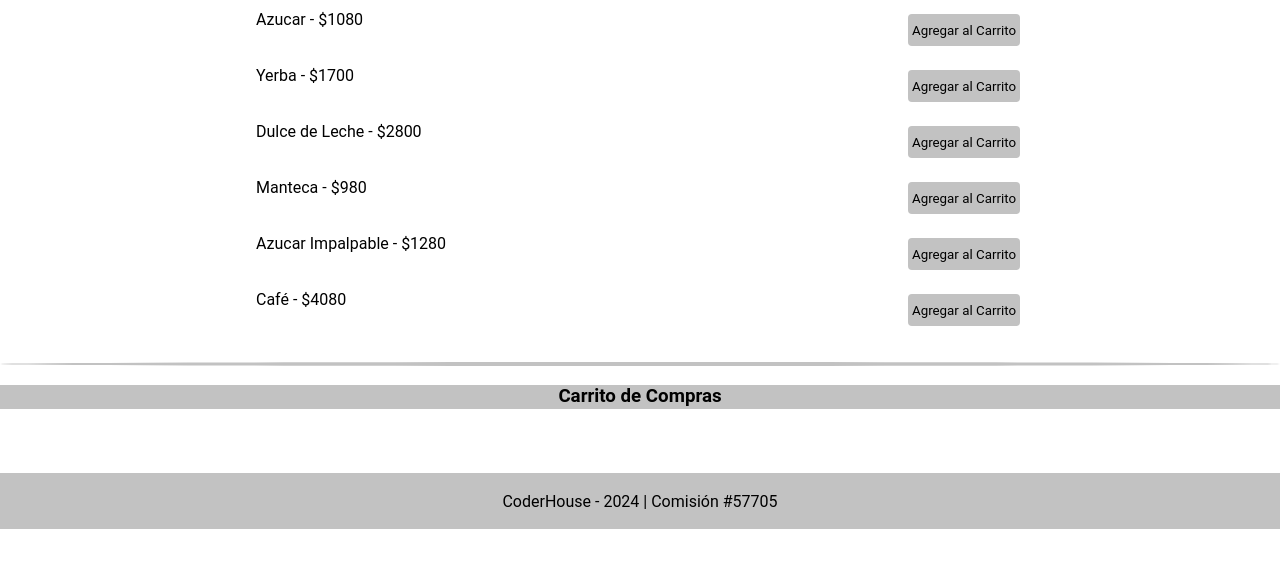
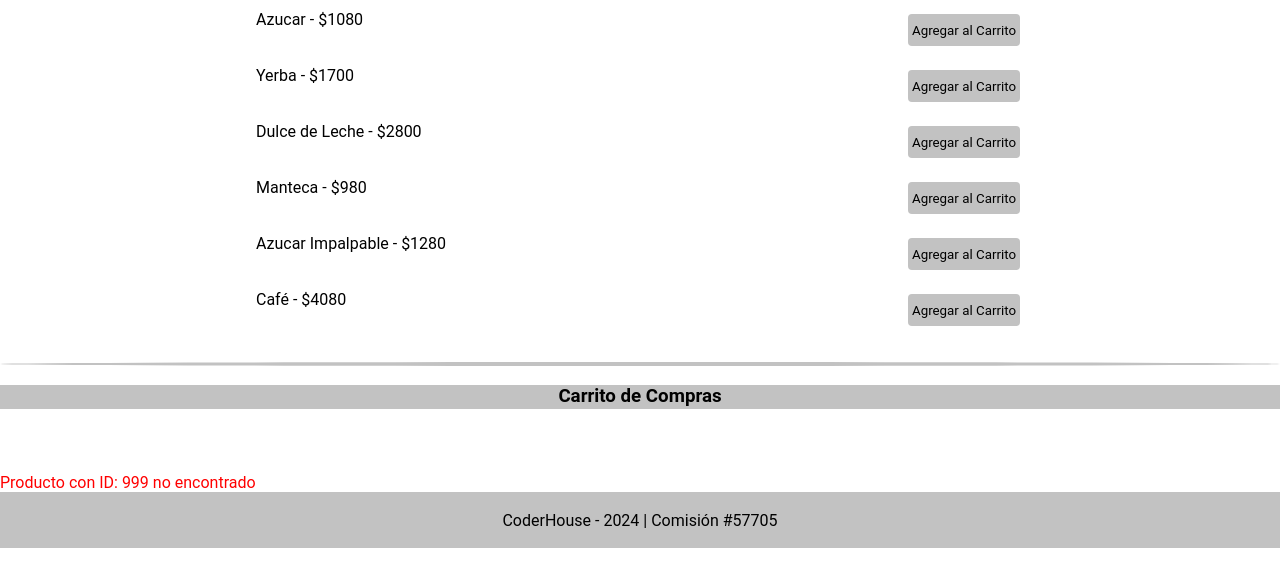
Before and after one commit to Drako01/javascript---57705, a plain HTML site: page products.html in a window 1280 px wide. Shown: the part 175-762 px from the top of the page. Drawn offline with Linux system fonts and the light colour scheme.

Commit message:
Agregar al Carrito Producto Inxistente arreglado

```diff
--- a/js/products.js
+++ b/js/products.js
@@ -10,13 +10,13 @@ const products = [
 let cart = loadCartFromLocalStorage();
 const errorCarritoDiv = document.getElementById('error_carrito');
 errorCarritoDiv.style.color = 'red';
-function mandarMjeDeError(){
-    errorCarritoDiv.innerHTML = `<p>Producto no encontrado</p>`;
+function mandarMjeDeError(productId){
+    errorCarritoDiv.innerHTML = `<p>Producto con ID: ${productId} no encontrado</p>`;
 }
 function addToCart(productId, quantity) {
     const product = products.find(p => p.id === productId);
     if (!product) {
-        mandarMjeDeError()
+        mandarMjeDeError(productId)
         return;
     }
 
@@ -77,3 +77,8 @@ document.addEventListener('DOMContentLoaded', () => {
     renderProducts();
     renderCart();
 });
+
+function testError() {
+    addToCart(999, 1); // El Producto con id 999 no existe, por eso lo testeo
+}
+testError();
--- a/products.html
+++ b/products.html
@@ -20,9 +20,9 @@
         <div class="line"></div>
         <h3 class="cart_title">Carrito de Compras</h3>
         <div id="cart">
-            <div id="error_carrito"></div>
             <!-- El carrito se va a mostrar acá -->
         </div>
+        <div id="error_carrito"></div>
     </main>
     <footer></footer>
     <!-- Aca pongo los Script de JS -->
```
